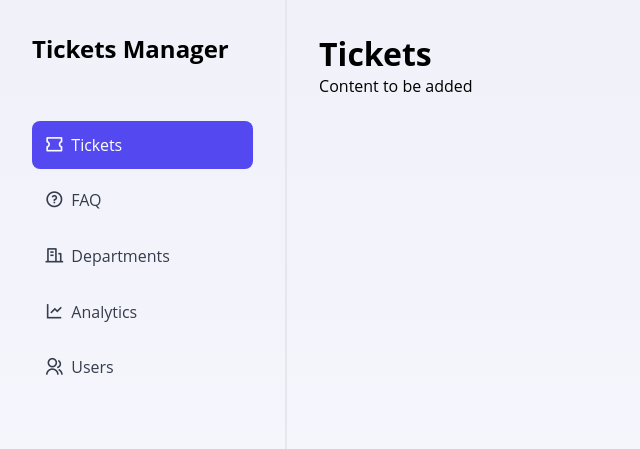
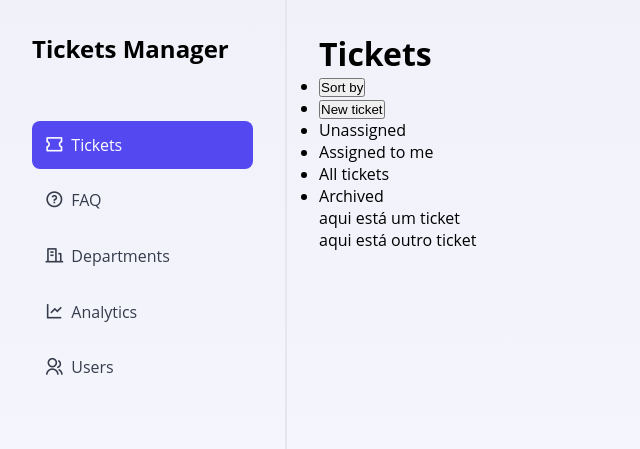
Before and after one commit to thePeras/LTW_Tickets, a PHP site: page / in a window 1280 px wide. Shown: the top 449 px of the page, without its empty margins (0-640 px from the left). Run offline with PHP 8.4, Linux system fonts and the light colour scheme; some web fonts are replaced.

Commit message:
first steps on tickets main page

```diff
--- a/pages/home.php
+++ b/pages/home.php
@@ -11,6 +11,7 @@
     <link rel="stylesheet" href="css/layout.css">
     <link rel="stylesheet" href="css/theme.css">
     <link rel="stylesheet" href="css/remixicon.css">
+    <link rel="stylesheet" href="pages/tickets.css">
 </head>
 <body>
 
@@ -19,7 +20,24 @@
 ?>
 <main>
     <h1>Tickets</h1>
-    <p>Content to be added</p>
+    <ul id = "buttons">
+        <li><button type = "button"> Sort by</button></li>
+        <li><button type = "button"> New ticket</button></li>
+    </ul>
+    <ul id = "filters">
+        <li class = "active">Unassigned</li>
+        <li>Assigned to me</li>
+        <li>All tickets</li>
+        <li>Archived</li>
+    </ul>
+
+    <div class = "ticket-card">
+        <p>aqui está um ticket</p>
+    </div>
+
+    <div class = "ticket-card">
+        <p>aqui está outro ticket</p>
+    </div>
 </main>
 
 </body>
```
Also changed, not shown: pages/tickets.php (+25 -1 lines).
